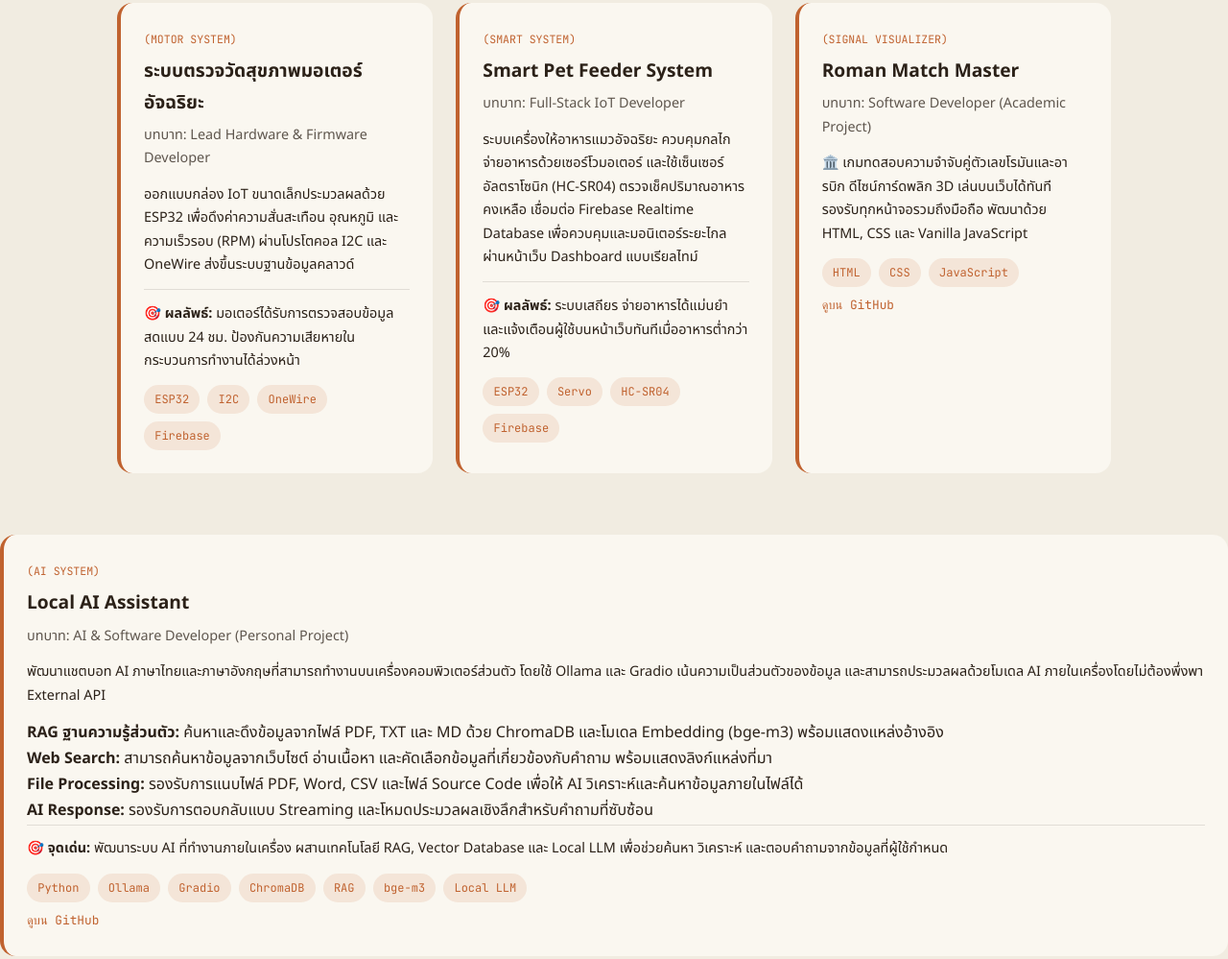
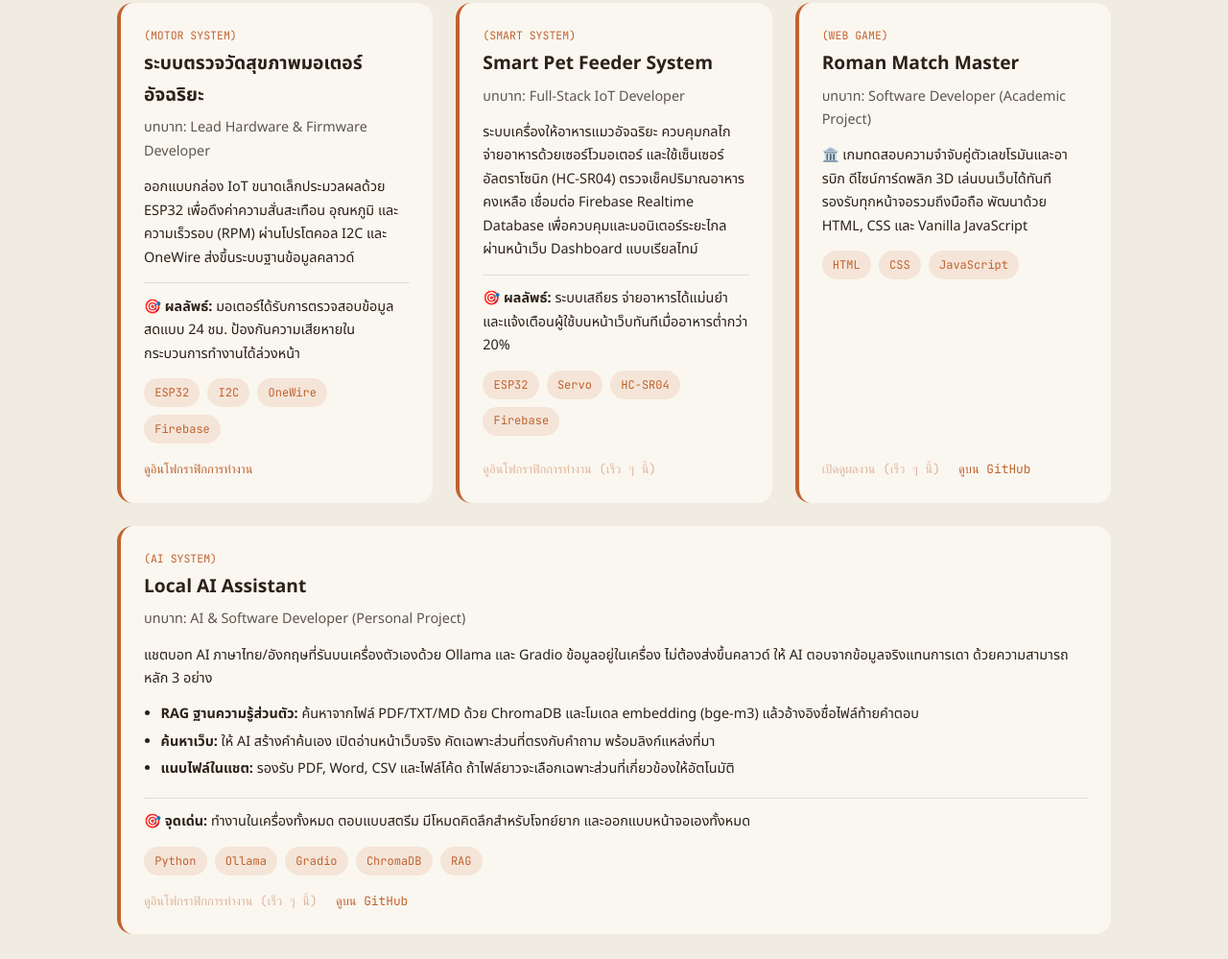
Before and after one commit to godji-jy/my-portfolio, a plain HTML site: page index.html in a window 1280 px wide. Shown: the part 2572-3571 px from the top of the page at 96% size. Drawn offline with Linux system fonts and the light colour scheme.

Commit message:
Update index.html

```diff
--- a/index.html
+++ b/index.html
@@ -48,15 +48,21 @@ section{padding:6rem 2rem 4rem;max-width:1100px;margin:0 auto}
 .tags{display:flex;gap:.5rem;flex-wrap:wrap}
 .tag{font-family:'JetBrains Mono',monospace;font-size:.75rem;padding:.3rem .7rem;background:rgba(192,98,47,.12);color:var(--accent);border-radius:20px}
 .projects-grid{display:grid;grid-template-columns:repeat(auto-fit,minmax(300px,1fr));gap:1.5rem}
-.project-card{border-left:4px solid var(--accent);transition:transform .3s}
+.project-card{border-left:4px solid var(--accent);transition:transform .3s;display:flex;flex-direction:column}
 .project-card:hover{transform:translateY(-4px)}
+.project-card-wide{grid-column:1/-1}
 .project-label{font-family:'JetBrains Mono',monospace;font-size:.72rem;color:var(--accent)}
 .project-card h3{font-size:1.2rem;margin:.3rem 0}
 .role{font-size:.85rem;opacity:.75;margin-bottom:.8rem}
 .project-card p{font-size:.9rem;margin-bottom:.8rem}
+.project-card ul{margin:0 0 .8rem 1.1rem;list-style:disc;font-size:.9rem}
+.project-card li{margin-bottom:.25rem}
 .result{border-top:1px solid var(--line);padding-top:.8rem}
-.link{color:var(--accent);font-family:'JetBrains Mono',monospace;font-size:.8rem;display:inline-block;margin-top:.5rem}
+.link{color:var(--accent);font-family:'JetBrains Mono',monospace;font-size:.8rem;display:inline-block}
 .link:hover{text-decoration:underline}
+.actions{display:flex;gap:1.2rem;flex-wrap:wrap;margin-top:auto;padding-top:1rem}
+.tags + .actions{margin-top:auto}
+.link.disabled{opacity:.45;cursor:default;pointer-events:none;text-decoration:none}
 .certs-grid{display:grid;grid-template-columns:repeat(auto-fit,minmax(280px,1fr));gap:1.5rem}
 .cert-card{padding:0;overflow:hidden;border-left:4px solid var(--accent)}
 .cert-card img{width:100%;height:200px;object-fit:cover}
@@ -147,6 +153,9 @@ footer{text-align:center;padding:2rem;font-size:.8rem;opacity:.7}
       <p>ออกแบบกล่อง IoT ขนาดเล็กประมวลผลด้วย ESP32 เพื่อดึงค่าความสั่นสะเทือน อุณหภูมิ และความเร็วรอบ (RPM) ผ่านโปรโตคอล I2C และ OneWire ส่งขึ้นระบบฐานข้อมูลคลาวด์</p>
       <p class="result">🎯 <b>ผลลัพธ์:</b> มอเตอร์ได้รับการตรวจสอบข้อมูลสดแบบ 24 ชม. ป้องกันความเสียหายในกระบวนการทำงานได้ล่วงหน้า</p>
       <div class="tags"><span class="tag">ESP32</span><span class="tag">I2C</span><span class="tag">OneWire</span><span class="tag">Firebase</span></div>
+      <div class="actions">
+        <a class="link" data-project="motor" data-label="ดูอินโฟกราฟิกการทำงาน">ดูอินโฟกราฟิกการทำงาน</a>
+      </div>
     </article>
     <article class="project-card">
       <span class="project-label">(SMART SYSTEM)</span>
@@ -155,87 +164,45 @@ footer{text-align:center;padding:2rem;font-size:.8rem;opacity:.7}
       <p>ระบบเครื่องให้อาหารแมวอัจฉริยะ ควบคุมกลไกจ่ายอาหารด้วยเซอร์โวมอเตอร์ และใช้เซ็นเซอร์อัลตราโซนิก (HC-SR04) ตรวจเช็คปริมาณอาหารคงเหลือ เชื่อมต่อ Firebase Realtime Database เพื่อควบคุมและมอนิเตอร์ระยะไกลผ่านหน้าเว็บ Dashboard แบบเรียลไทม์</p>
       <p class="result">🎯 <b>ผลลัพธ์:</b> ระบบเสถียร จ่ายอาหารได้แม่นยำ และแจ้งเตือนผู้ใช้บนหน้าเว็บทันทีเมื่ออาหารต่ำกว่า 20%</p>
       <div class="tags"><span class="tag">ESP32</span><span class="tag">Servo</span><span class="tag">HC-SR04</span><span class="tag">Firebase</span></div>
+      <div class="actions">
+        <a class="link" data-project="petfeeder" data-label="ดูอินโฟกราฟิกการทำงาน">ดูอินโฟกราฟิกการทำงาน</a>
+      </div>
     </article>
     <article class="project-card">
-      <span class="project-label">(SIGNAL VISUALIZER)</span>
+      <span class="project-label">(WEB GAME)</span>
       <h3>Roman Match Master</h3>
       <p class="role">บทบาท: Software Developer (Academic Project)</p>
       <p>🏛️ เกมทดสอบความจำจับคู่ตัวเลขโรมันและอารบิก ดีไซน์การ์ดพลิก 3D เล่นบนเว็บได้ทันที รองรับทุกหน้าจอรวมถึงมือถือ พัฒนาด้วย HTML, CSS และ Vanilla JavaScript</p>
       <div class="tags"><span class="tag">HTML</span><span class="tag">CSS</span><span class="tag">JavaScript</span></div>
-      <a class="link" href="https://github.com/godji-jy" target="_blank" rel="noopener">ดูบน GitHub</a>
+      <div class="actions">
+        <a class="link" data-project="roman" data-label="เปิดดูผลงาน">เปิดดูผลงาน</a>
+        <a class="link" href="https://github.com/godji-jy" target="_blank" rel="noopener">ดูบน GitHub</a>
+      </div>
+    </article>
+    <article class="project-card project-card-wide">
+      <span class="project-label">(AI SYSTEM)</span>
+      <h3>Local AI Assistant</h3>
+      <p class="role">บทบาท: AI &amp; Software Developer (Personal Project)</p>
+      <p>แชตบอท AI ภาษาไทย/อังกฤษที่รันบนเครื่องตัวเองด้วย Ollama และ Gradio ข้อมูลอยู่ในเครื่อง ไม่ต้องส่งขึ้นคลาวด์ ให้ AI ตอบจากข้อมูลจริงแทนการเดา ด้วยความสามารถหลัก 3 อย่าง</p>
+      <ul>
+        <li><b>RAG ฐานความรู้ส่วนตัว:</b> ค้นหาจากไฟล์ PDF/TXT/MD ด้วย ChromaDB และโมเดล embedding (bge-m3) แล้วอ้างอิงชื่อไฟล์ท้ายคำตอบ</li>
+        <li><b>ค้นหาเว็บ:</b> ให้ AI สร้างคำค้นเอง เปิดอ่านหน้าเว็บจริง คัดเฉพาะส่วนที่ตรงกับคำถาม พร้อมลิงก์แหล่งที่มา</li>
+        <li><b>แนบไฟล์ในแชต:</b> รองรับ PDF, Word, CSV และไฟล์โค้ด ถ้าไฟล์ยาวจะเลือกเฉพาะส่วนที่เกี่ยวข้องให้อัตโนมัติ</li>
+      </ul>
+      <p class="result">🎯 <b>จุดเด่น:</b> ทำงานในเครื่องทั้งหมด ตอบแบบสตรีม มีโหมดคิดลึกสำหรับโจทย์ยาก และออกแบบหน้าจอเองทั้งหมด</p>
+      <div class="tags"><span class="tag">Python</span><span class="tag">Ollama</span><span class="tag">Gradio</span><span class="tag">ChromaDB</span><span class="tag">RAG</span></div>
+      <div class="actions">
+        <a class="link" data-project="ai" data-label="ดูอินโฟกราฟิกการทำงาน">ดูอินโฟกราฟิกการทำงาน</a>
+        <a class="link" href="https://github.com/godji-jy" target="_blank" rel="noopener">ดูบน GitHub</a>
+      </div>
     </article>
   </div>
 </section>
-<article class="project-card project-card-wide">
-  <span class="project-label">(AI SYSTEM)</span>
-
-  <h3>Local AI Assistant</h3>
-
-  <p class="role">
-    บทบาท: AI &amp; Software Developer (Personal Project)
-  </p>
-
-  <p>
-    พัฒนาแชตบอท AI ภาษาไทยและภาษาอังกฤษที่สามารถทำงานบนเครื่องคอมพิวเตอร์ส่วนตัว
-    โดยใช้ Ollama และ Gradio เน้นความเป็นส่วนตัวของข้อมูล
-    และสามารถประมวลผลด้วยโมเดล AI ภายในเครื่องโดยไม่ต้องพึ่งพา External API
-  </p>
-
-  <ul>
-    <li>
-      <b>RAG ฐานความรู้ส่วนตัว:</b>
-      ค้นหาและดึงข้อมูลจากไฟล์ PDF, TXT และ MD ด้วย ChromaDB
-      และโมเดล Embedding (bge-m3) พร้อมแสดงแหล่งอ้างอิง
-    </li>
-
-    <li>
-      <b>Web Search:</b>
-      สามารถค้นหาข้อมูลจากเว็บไซต์ อ่านเนื้อหา
-      และคัดเลือกข้อมูลที่เกี่ยวข้องกับคำถาม พร้อมแสดงลิงก์แหล่งที่มา
-    </li>
-
-    <li>
-      <b>File Processing:</b>
-      รองรับการแนบไฟล์ PDF, Word, CSV และไฟล์ Source Code
-      เพื่อให้ AI วิเคราะห์และค้นหาข้อมูลภายในไฟล์ได้
-    </li>
-
-    <li>
-      <b>AI Response:</b>
-      รองรับการตอบกลับแบบ Streaming
-      และโหมดประมวลผลเชิงลึกสำหรับคำถามที่ซับซ้อน
-    </li>
-  </ul>
-
-  <p class="result">
-    🎯 <b>จุดเด่น:</b>
-    พัฒนาระบบ AI ที่ทำงานภายในเครื่อง
-    ผสานเทคโนโลยี RAG, Vector Database และ Local LLM
-    เพื่อช่วยค้นหา วิเคราะห์ และตอบคำถามจากข้อมูลที่ผู้ใช้กำหนด
-  </p>
-
-  <div class="tags">
-    <span class="tag">Python</span>
-    <span class="tag">Ollama</span>
-    <span class="tag">Gradio</span>
-    <span class="tag">ChromaDB</span>
-    <span class="tag">RAG</span>
-    <span class="tag">bge-m3</span>
-    <span class="tag">Local LLM</span>
-  </div>
-
-  <a class="link"
-     href="https://github.com/godji-jy"
-     target="_blank"
-     rel="noopener">
-    ดูบน GitHub
-  </a>
-</article>
 
 <section id="certificates">
   <div class="section-header"><span class="section-tag">05 / CREDENTIALS</span><h2 class="section-title">เกียรติบัตรและใบรับรอง</h2></div>
   <div class="certs-grid">
-    <div class="cert-card"><img src="as2.png" alt="ใบรับรอง Python Essentials 1"><h4>Python Essentials 1</h4></div>
+    <div class="cert-card"><img src="Screenshot 2026-10-31 022132.png" alt="ใบรับรอง Python Essentials 1"><h4>Python Essentials 1</h4></div>
   </div>
 </section>
 
@@ -255,6 +222,33 @@ footer{text-align:center;padding:2rem;font-size:.8rem;opacity:.7}
 <footer>© 2026 Thanapun Chomjun — Computer Engineering Student Portfolio</footer>
 
 <script>
+// =====================================================
+// ช่องใส่ลิงก์โปรเจกต์ (ใส่ URL ในเครื่องหมายคำพูดได้เลย)
+// ว่างไว้ = ปุ่มจะขึ้นสีจางว่า "เร็ว ๆ นี้" และกดไม่ได้
+// ใส่ลิงก์แล้ว = ปุ่มเปิดแท็บใหม่ทันที
+// =====================================================
+const PROJECT_LINKS = {
+  motor: "https://godji-jy.github.io/motor/",   // อินโฟกราฟิกมอเตอร์
+  petfeeder: "",   // ระบบให้อาหารแมว
+  roman: "",       // เกม Roman Match Master
+  ai: ""           // Local AI Assistant
+};
+
+document.querySelectorAll('a[data-project]').forEach(a=>{
+  const url=(PROJECT_LINKS[a.dataset.project]||"").trim();
+  const label=a.dataset.label;
+  if(url){
+    a.href=url;
+    a.target="_blank";
+    a.rel="noopener";
+    a.textContent=label;
+  }else{
+    a.classList.add('disabled');
+    a.setAttribute('aria-disabled','true');
+    a.textContent=label+" (เร็ว ๆ นี้)";
+  }
+});
+
 const root=document.documentElement,toggle=document.getElementById('theme-toggle');
 function setTheme(t){
   if(t==='dark'){root.setAttribute('data-theme','dark');toggle.textContent='☀️'}
```
